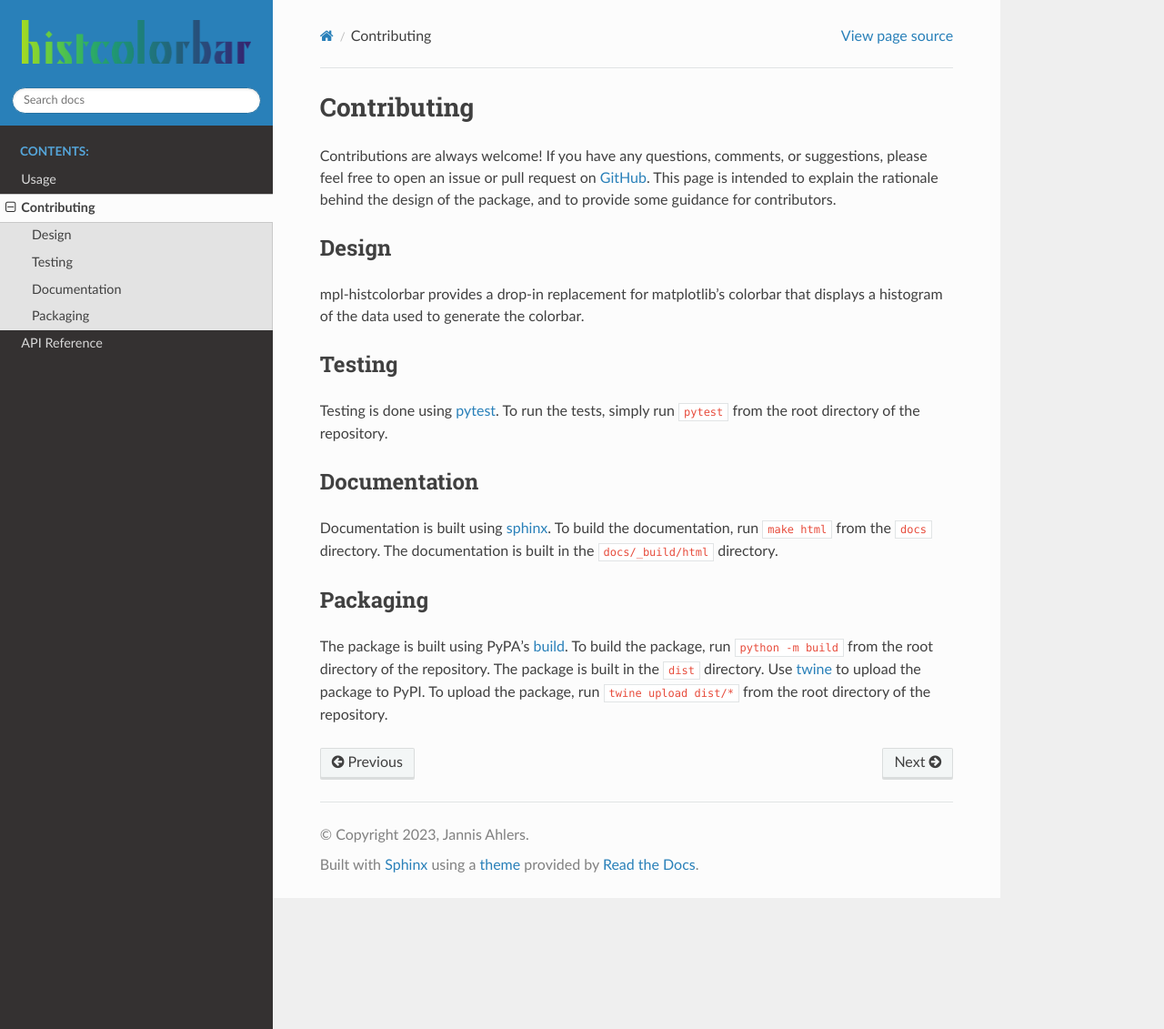
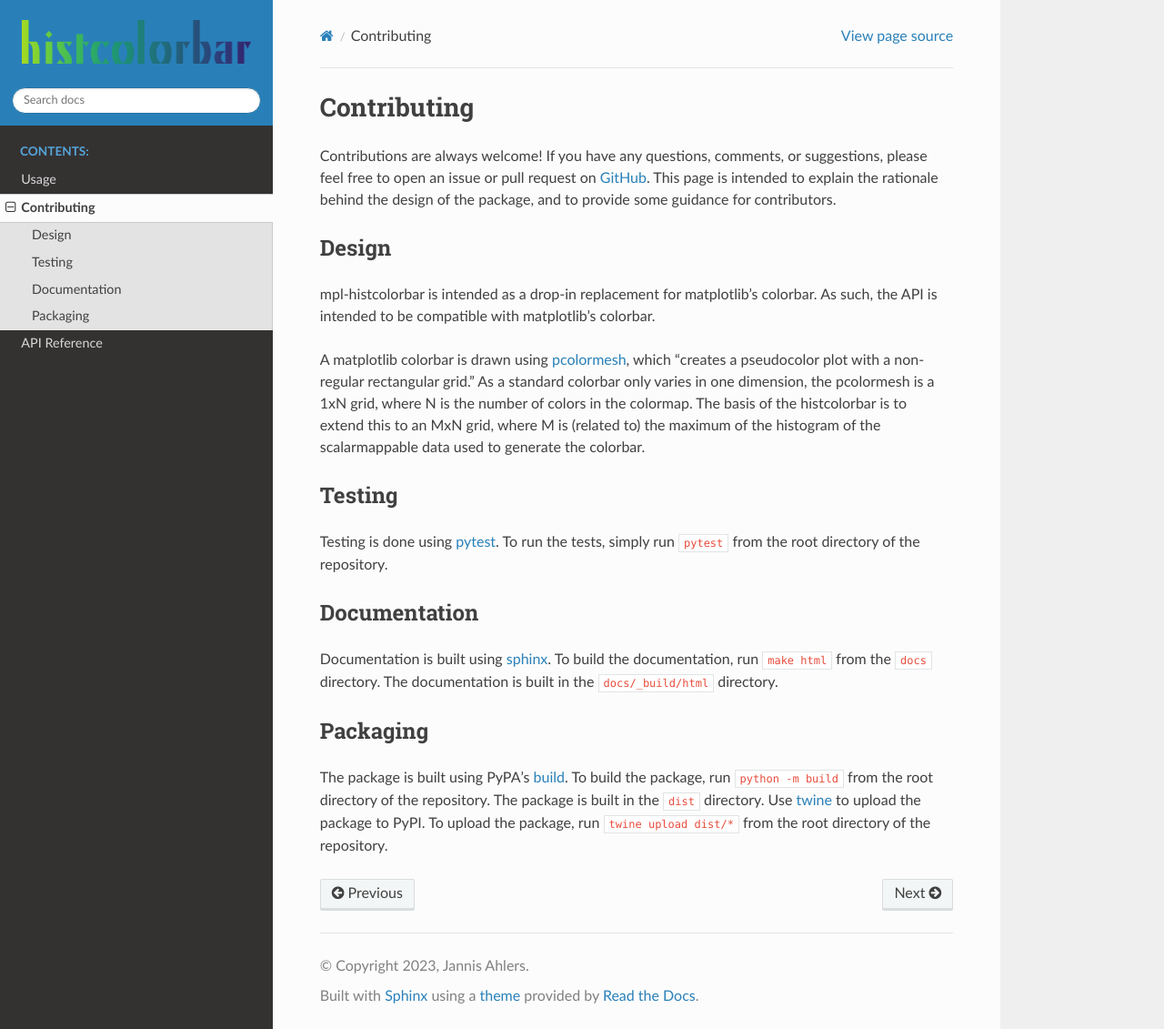
Before and after one commit to jnahlers/mpl-histcolorbar, a Sphinx documentation site: the page built from docs/contributing.rst, in a window 1280 px wide and 1131 px high. Shown: the whole window at 91% size. Built offline with Sphinx 7.4.7 and the Read the Docs theme 2.0.0, drawn with Linux system fonts in a browser that asks for light colours.

Commit message:
Explain basics of design of package

```diff
--- a/docs/contributing.rst
+++ b/docs/contributing.rst
@@ -10,8 +10,15 @@ some guidance for contributors.
 
 Design
 ------
-mpl-histcolorbar provides a drop-in replacement for matplotlib's colorbar that
-displays a histogram of the data used to generate the colorbar.
+mpl-histcolorbar is intended as a drop-in replacement for matplotlib's colorbar. As such, the API is
+intended to be compatible with matplotlib's colorbar.
+
+A matplotlib colorbar is drawn using `pcolormesh <https://matplotlib.org/stable/api/_as_gen/matplotlib.pyplot.pcolormesh.html>`_, which "creates a pseudocolor
+plot with a non-regular rectangular grid." As a standard colorbar only varies in one
+dimension, the pcolormesh is a 1xN grid, where N is the number of colors in the
+colormap. The basis of the histcolorbar is to extend this to an MxN grid, where M is
+(related to) the maximum of the histogram of the scalarmappable data used to generate
+the colorbar.
 
 Testing
 -------
```
